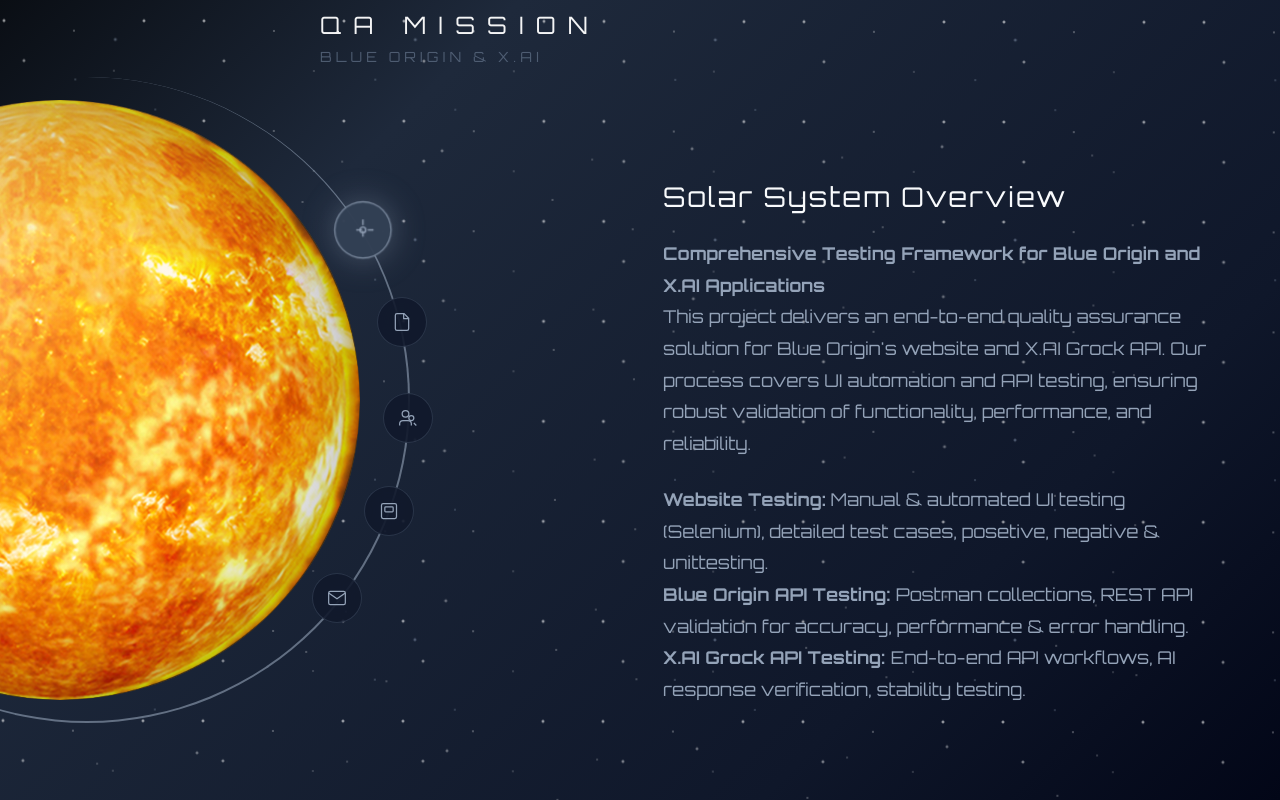
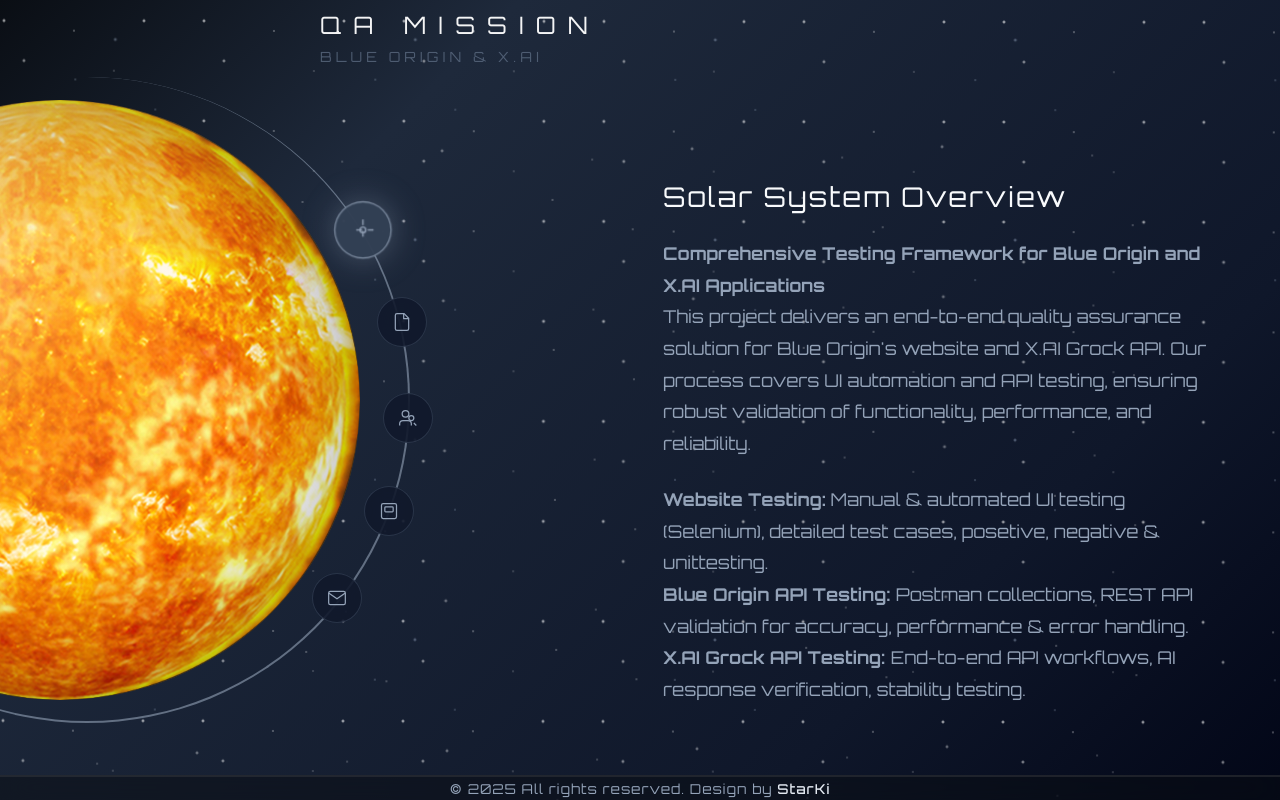
Before and after one commit to SerineGit/Blue-Origin-and-X-AI-project-page, a plain HTML site: page index.html in a window 1280 px wide. Drawn offline with Linux system fonts and the light colour scheme.

Commit message:
Update index.html

```diff
--- a/index.html
+++ b/index.html
@@ -225,6 +225,14 @@ This transparent approach ensures that every feature is verified, every integrat
             </div>
         </div>
     </div>
+        <!-- Footer -->
+<footer class="footer">
+    <div class="footer-content">
+        <p>&copy; 2025 All rights reserved. Design by
+            <a href="https://github.com/SerineGit" target="_blank" class="designer-link">StarKi</a>
+        </p>
+    </div>
+</footer>
     <script src="script.js"></script>
 </body>
 </html>
```
